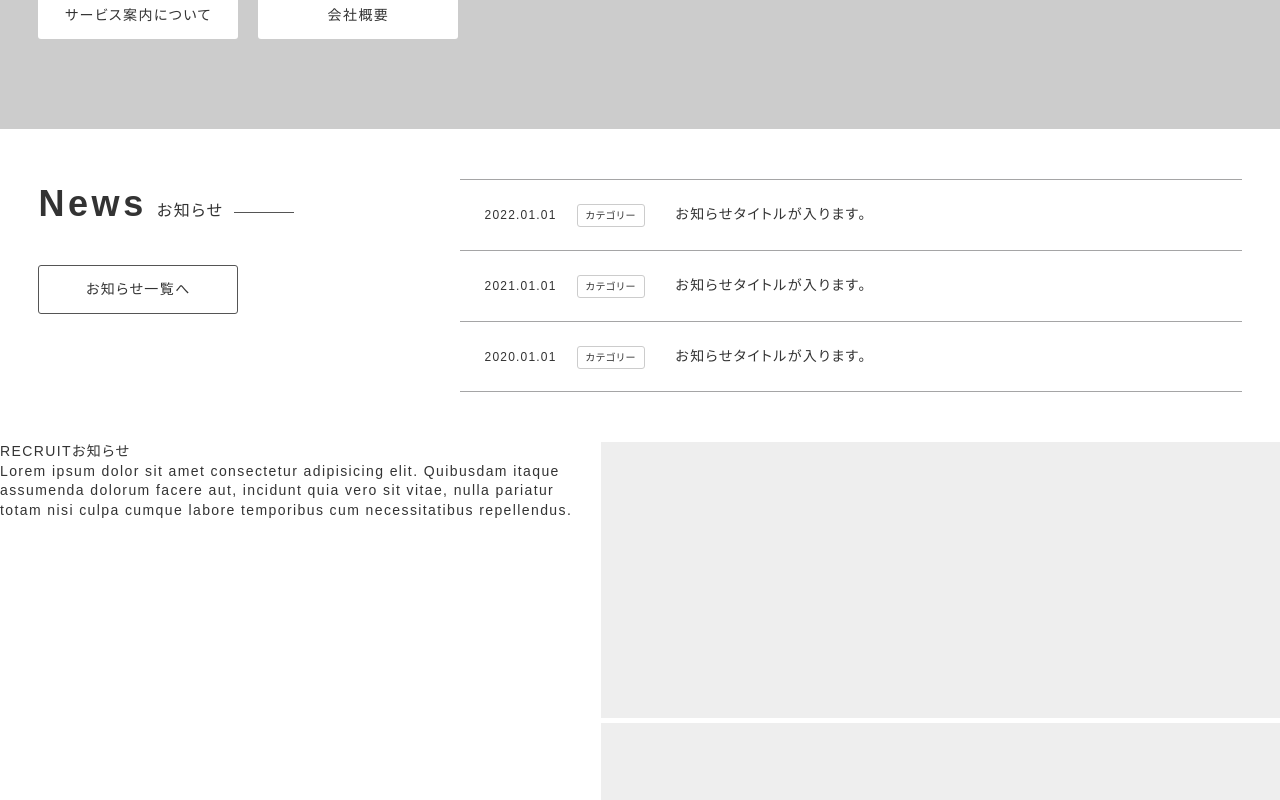
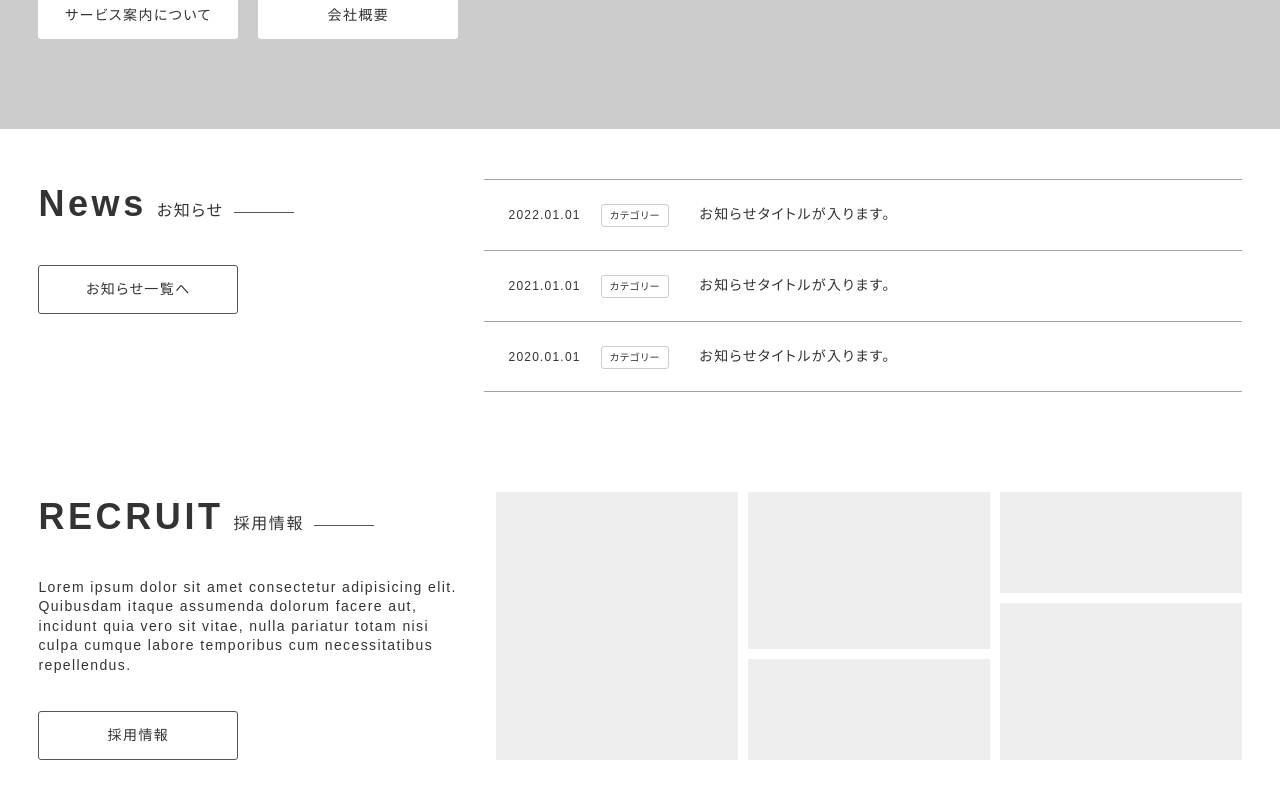
Before and after one commit to zuzuta22/hp-template--vue3, a Vue app: page / in a window 1280 px wide. Shown: the part 4200-5000 px from the top of the page. Built offline with nearby package versions, Linux system fonts and the light colour scheme.

Commit message:
HomeRecruitコンポーネントのスタイル調整
HomeRecruitコンポーネントのスタイル調整とButtonInquiery用のカラープロパティを修正

```diff
--- a/src/assets/sass/foundation/_property.scss
+++ b/src/assets/sass/foundation/_property.scss
@@ -57,6 +57,9 @@
   /* border */
   --color-border: var(--gray-4);
 
+  /* button */
+  --btn-primary-bg: var(--gray-6);
+
   /* icons */
   --color-icon-primary: var(--gray-4);
   --color-icon-secondary: inherit;
--- a/src/components/Header.vue
+++ b/src/components/Header.vue
@@ -56,7 +56,7 @@
     background-color: #fff;
     // display: none;
     // スクロールしたら表示させるようにする。
-    opacity: .6;
+    opacity: .8;
     width: 100%;
     max-width: var(--max-width);
     position: fixed;
--- a/src/project/home/HomeNews.vue
+++ b/src/project/home/HomeNews.vue
@@ -53,6 +53,7 @@ const news = ref([
   .p-home-news {
     display: flex;
       flex-direction: column;
+      justify-content: space-between;
     position: relative;
 
     @include mq-up(m) {
@@ -69,7 +70,7 @@ const news = ref([
     &__content {
       @include mq-up(m) {
         margin-bottom: 0;
-        width: 65%;
+        width: 63%;
       }
     }
     &__btn-wrap {
--- a/src/project/home/HomeRecruit.vue
+++ b/src/project/home/HomeRecruit.vue
@@ -2,18 +2,20 @@
 </script>
 
 <template>
-  <section class="p-home-recruit">
-    <div>
-      <h2>RECRUIT<span>お知らせ</span></h2>
+  <section class="p-home-recruit c-section">
+    <div class="p-home-recruit__header">
+      <h2 class="title-2">RECRUIT<span class="title-2__ja">採用情報</span></h2>
       <p>Lorem ipsum dolor sit amet consectetur adipisicing elit. Quibusdam itaque assumenda dolorum facere aut, incidunt quia vero sit vitae, nulla pariatur totam nisi culpa cumque labore temporibus cum necessitatibus repellendus.</p>
+      <div class="p-home-recruit__btn-wrap">
+        <a href="" class="c-button">採用情報</a>
+      </div>
     </div>
-    <div class="p-home-recruit-gallary">
-      <img src="/img/placehold.png" alt="">
-      <img src="/img/placehold.png" alt="">
-      <img src="/img/placehold.png" alt="">
-      <img src="/img/placehold.png" alt="">
-      <img src="/img/placehold.png" alt="">
-      <img src="/img/placehold.png" alt="">
+    <div class="p-home-recruit__gallary">
+      <div class="p-home-recruit__gallary-item p-home-recruit__gallary-item--1"><img src="/img/placehold.png" alt=""></div>
+      <div class="p-home-recruit__gallary-item p-home-recruit__gallary-item--2"><img src="/img/placehold.png" alt=""></div>
+      <div class="p-home-recruit__gallary-item p-home-recruit__gallary-item--3"><img src="/img/placehold.png" alt=""></div>
+      <div class="p-home-recruit__gallary-item p-home-recruit__gallary-item--4"><img src="/img/placehold.png" alt=""></div>
+      <div class="p-home-recruit__gallary-item p-home-recruit__gallary-item--5"><img src="/img/placehold.png" alt=""></div>
     </div>
   </section>
 
@@ -23,10 +25,73 @@
 <style scoped lang="scss">
   .p-home-recruit {
     display: flex;
+      flex-direction: column;
+      justify-content: space-between;
+    position: relative;
+    @include mq-up(m) {
+      flex-direction: row;
+    }
+    @include mq-dn(xs) {
+      margin-bottom: 50px;
+    }
 
-    &-gallary {
-      display: grid;
-      gap: 5px;  // TODO: 仮の余白設定
+    &__header {
+      @include mq-up(m) {
+        width: 35%;
+      }
+    }
+
+    &__btn-wrap {
+      display: block;
+      margin-top: 35px;
+
+      @include mq-dn(m) {
+        margin-top: 0;
+        position: absolute;
+        top: 50px;
+        right: 2vw;
+      }
+      @include mq-dn(xs) {
+        text-align: center;
+        top: unset;
+        bottom: 0;
+        left: 0;
+        right: 0;
+      }
+    }
+
+    &__gallary {
+      display: flex;
+        justify-content: center;
+        flex-wrap: wrap;
+        gap: 10px;
+      margin-top: 30px;
+      margin-bottom: 30px;
+      @include mq-up(m) {
+        display: grid;
+          grid-template-columns: repeat(3, 1fr);
+          grid-template-rows: repeat(5, 1fr);
+          grid-column-gap: 10px;
+          grid-row-gap: 10px;
+        margin: 0;
+        width: 62%;
+      }
+      &-item {
+        width: calc((100% - 10px) / 2);
+        @include mq-up(m) {
+          width: auto ;
+        }
+        & img {
+          height: 100%;
+          width: auto;
+          object-fit: cover;
+        }
+        &--1 {grid-area: 1 / 1 / 6 / 2;}
+        &--2 {grid-area: 1 / 2 / 4 / 3;}
+        &--3 {grid-area: 4 / 2 / 6 / 3;}
+        &--4 {grid-area: 1 / 3 / 3 / 4;}
+        &--5 {grid-area: 3 / 3 / 6 / 4;}
+      }
     }
   }
 </style>
```
